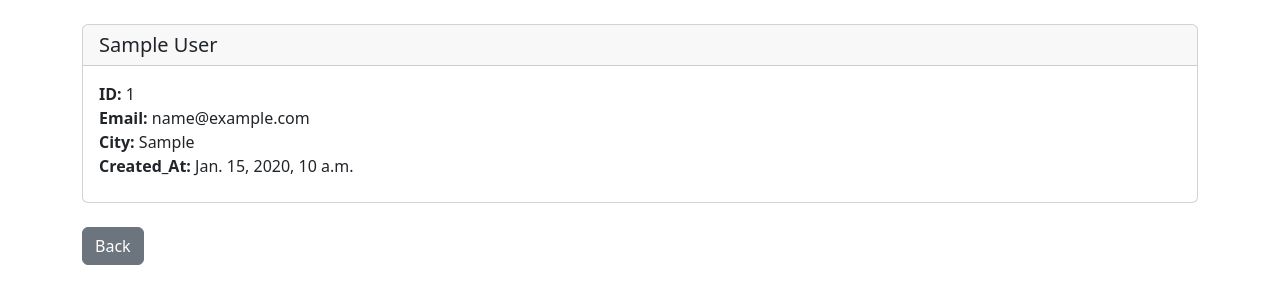
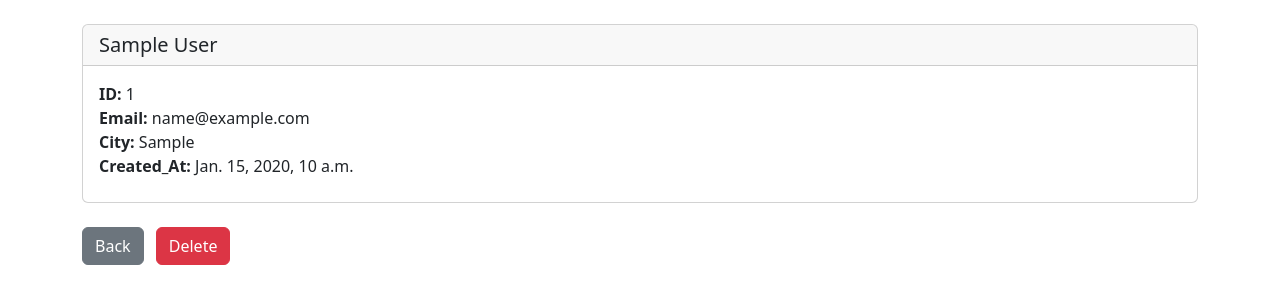
Before and after one commit to pydeveloperashish/CRM-App-Using-Django, a Django app: page /record/1 in a window 1280 px wide. Shown: the part 56-360 px from the top of the page. Run offline with Django 4.2, Linux system fonts and the light colour scheme; a user stored in the database is signed in; tables that the repository leaves empty hold one stand-in row (values such as "Sample post").

Commit message:
record-delete-function-added

```diff
--- a/website/templates/record.html
+++ b/website/templates/record.html
@@ -15,7 +15,9 @@
     </div>
   </div>
 <br>
-<a href="{% url 'home' %}" class="btn btn-secondary">Back</a>
+<a href="{% url 'home' %}" class="btn btn-secondary me-2">Back</a>
+<a href="{% url 'delete_record' customerRecord.id %}" class="btn btn-danger">Delete</a>
+
 
 
 {% endblock %}
--- a/website/urls.py
+++ b/website/urls.py
@@ -7,4 +7,5 @@ urlpatterns = [
     path('logout/', views.logoutUser, name = 'logout'),
     path('register/', views.registerUser, name = 'register'),
     path('record/<int:pk>', views.customerRecord, name = 'record'),
+    path('delete_record/<int:pk>', views.deleteRecord, name = 'delete_record'),
 ]
--- a/website/views.py
+++ b/website/views.py
@@ -63,3 +63,14 @@ def customerRecord(request, pk):
     else:
         messages.success(request, 'You must be Logged in to view that page...')
         return redirect('home')
+
+
+def deleteRecord(request, pk):
+    if request.user.is_authenticated:
+        delete_it = Records.objects.get(id = pk)
+        delete_it.delete()
+        messages.success(request, 'Record Deleted Successfully...')
+        return redirect('home')
+    else:
+        messages.success(request, 'You must be Logged in to do that...')
+        return redirect('home')
```
